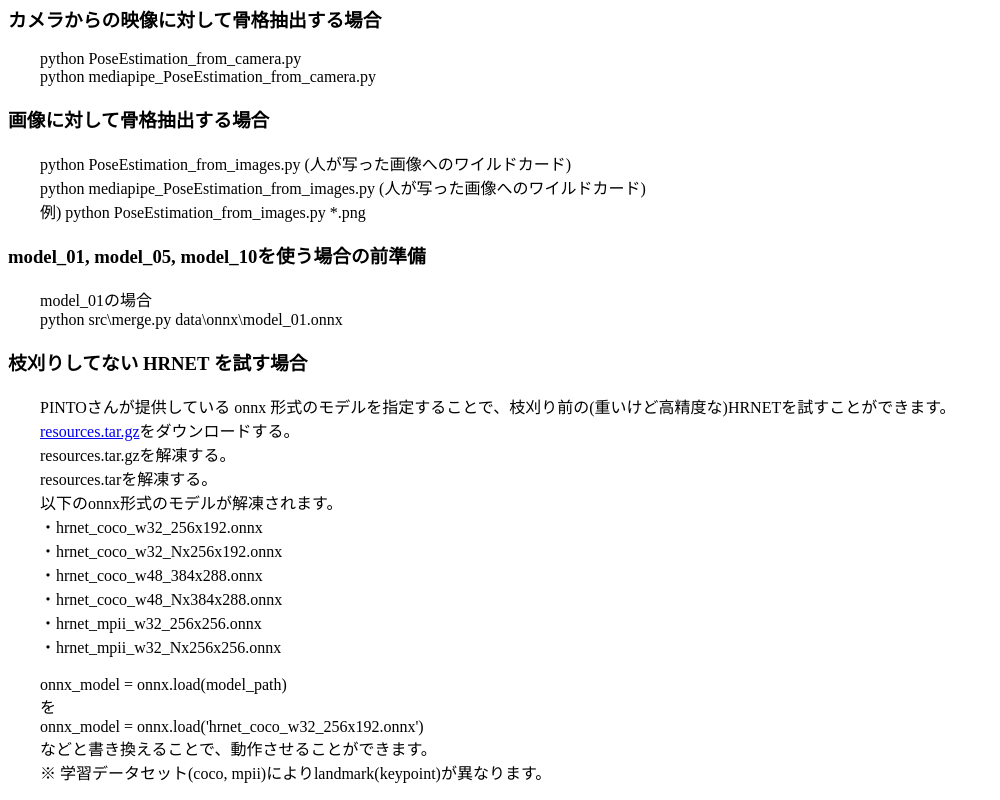
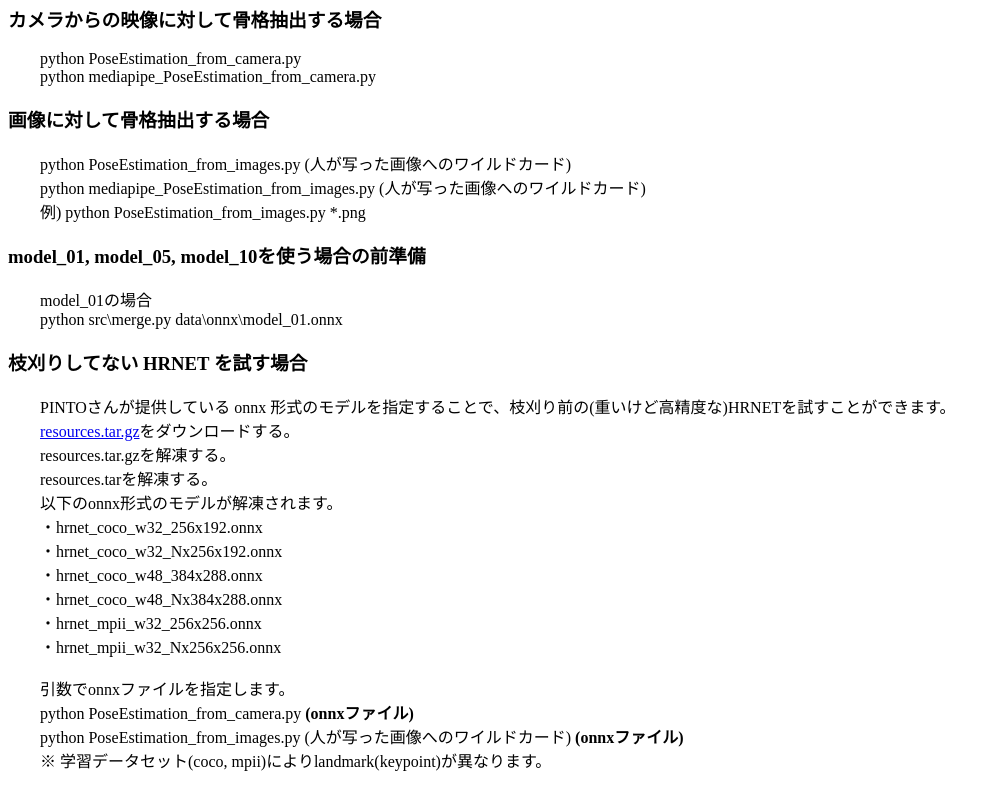
Before and after one commit to boyoyon/PoseEstimation, a plain HTML site: page index.html in a window 1280 px wide. Shown: the part 2891-3691 px from the top of the page, without its empty margins (0-1000 px from the left). Drawn offline with Linux system fonts and the light colour scheme.

Commit message:
Update index.html

```diff
--- a/index.html
+++ b/index.html
@@ -79,10 +79,9 @@
             ・hrnet_mpii_w32_256x256.onnx<br>
             ・hrnet_mpii_w32_Nx256x256.onnx<br>
             <br>
-            onnx_model = onnx.load(model_path)<br>
-            を<br>
-            onnx_model = onnx.load('hrnet_coco_w32_256x192.onnx')<br>
-            などと書き換えることで、動作させることができます。<br>
+            引数でonnxファイルを指定します。<br>
+            python PoseEstimation_from_camera.py <strong>(onnxファイル)</strong><br>
+            python PoseEstimation_from_images.py (人が写った画像へのワイルドカード) <strong>(onnxファイル)</strong><br>
             ※ 学習データセット(coco, mpii)によりlandmark(keypoint)が異なります。<br>
         </p>
     </body>
```
